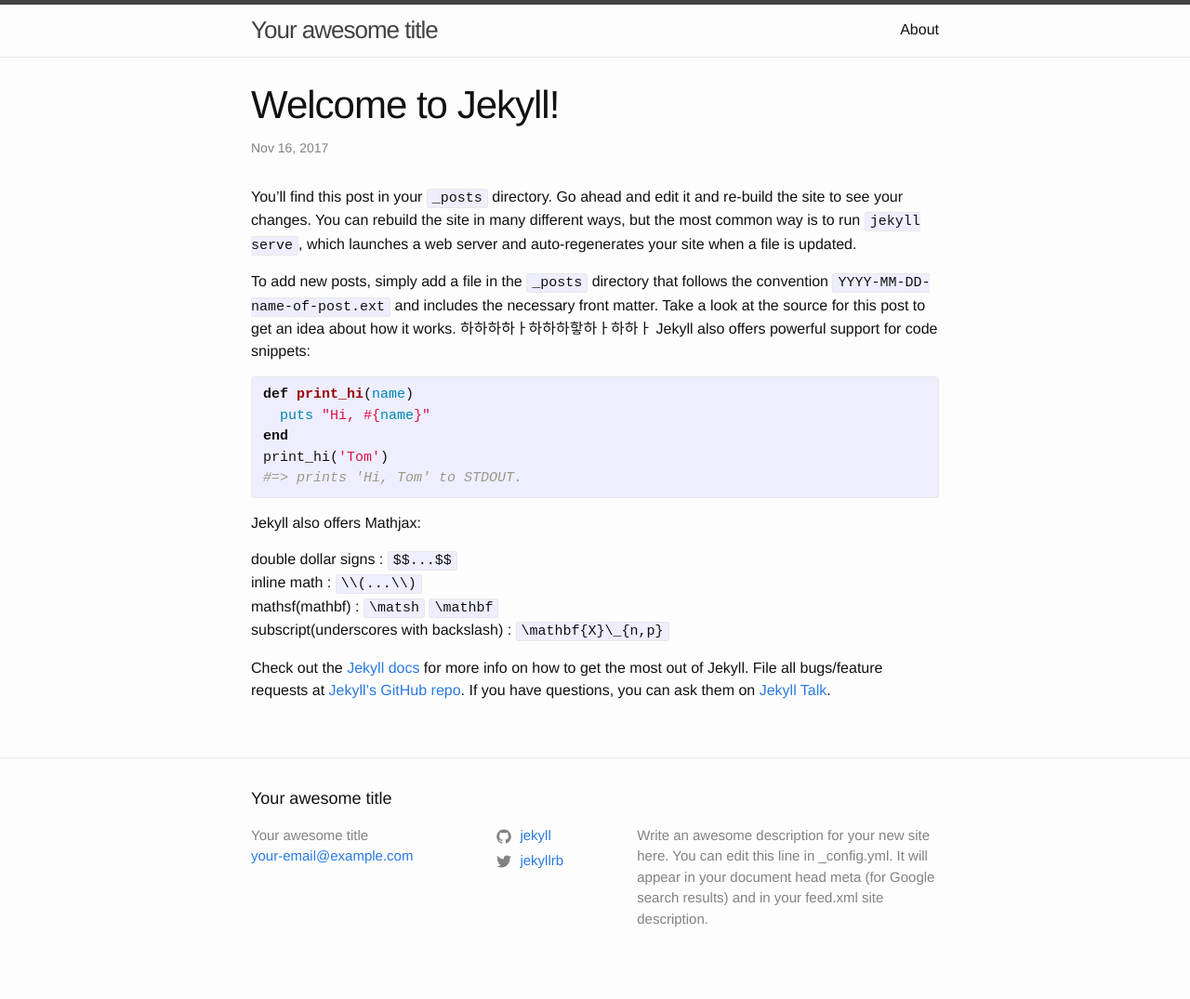
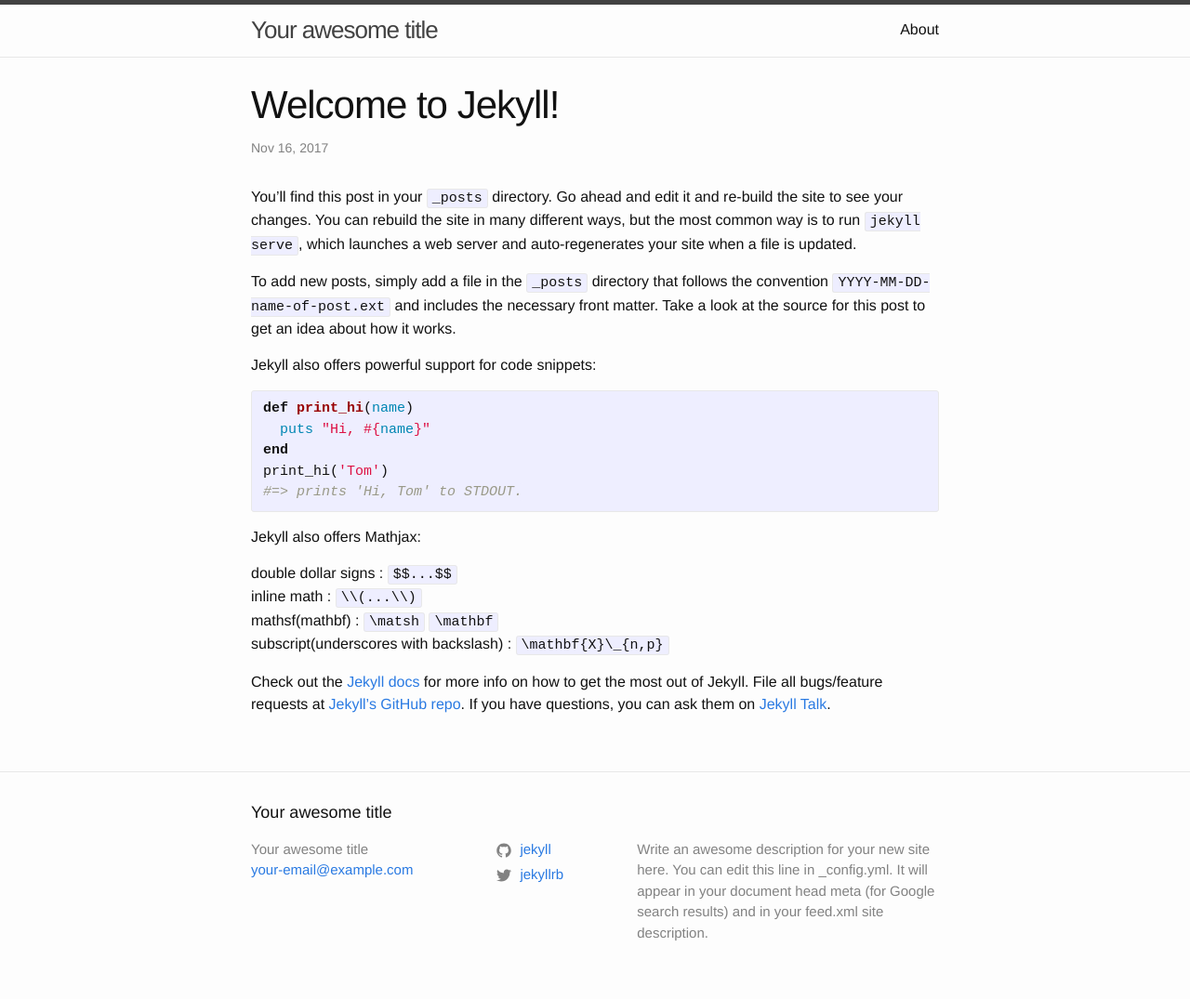
Before and after one commit to cronos91/seokinj.github.io, a Jekyll site: the page built from _posts/2017-11-16-welcome-to-jekyll.markdown, in a window 1280 px wide. Shown: the whole page at 93% size. Built offline with Jekyll 4.4.1, drawn with Linux system fonts in a browser that asks for light colours; Markdown is read by kramdown in place of the engine named in the settings.

Commit message:
test hangul

```diff
--- a/_posts/2017-11-16-welcome-to-jekyll.markdown
+++ b/_posts/2017-11-16-welcome-to-jekyll.markdown
@@ -7,7 +7,7 @@ categories: jekyll update
 You’ll find this post in your `_posts` directory. Go ahead and edit it and re-build the site to see your changes. You can rebuild the site in many different ways, but the most common way is to run `jekyll serve`, which launches a web server and auto-regenerates your site when a file is updated.
 
 To add new posts, simply add a file in the `_posts` directory that follows the convention `YYYY-MM-DD-name-of-post.ext` and includes the necessary front matter. Take a look at the source for this post to get an idea about how it works.
-하하하하ㅏ하하하핳하ㅏ하하ㅏ
+
 Jekyll also offers powerful support for code snippets:
 
 {% highlight ruby %}
```
